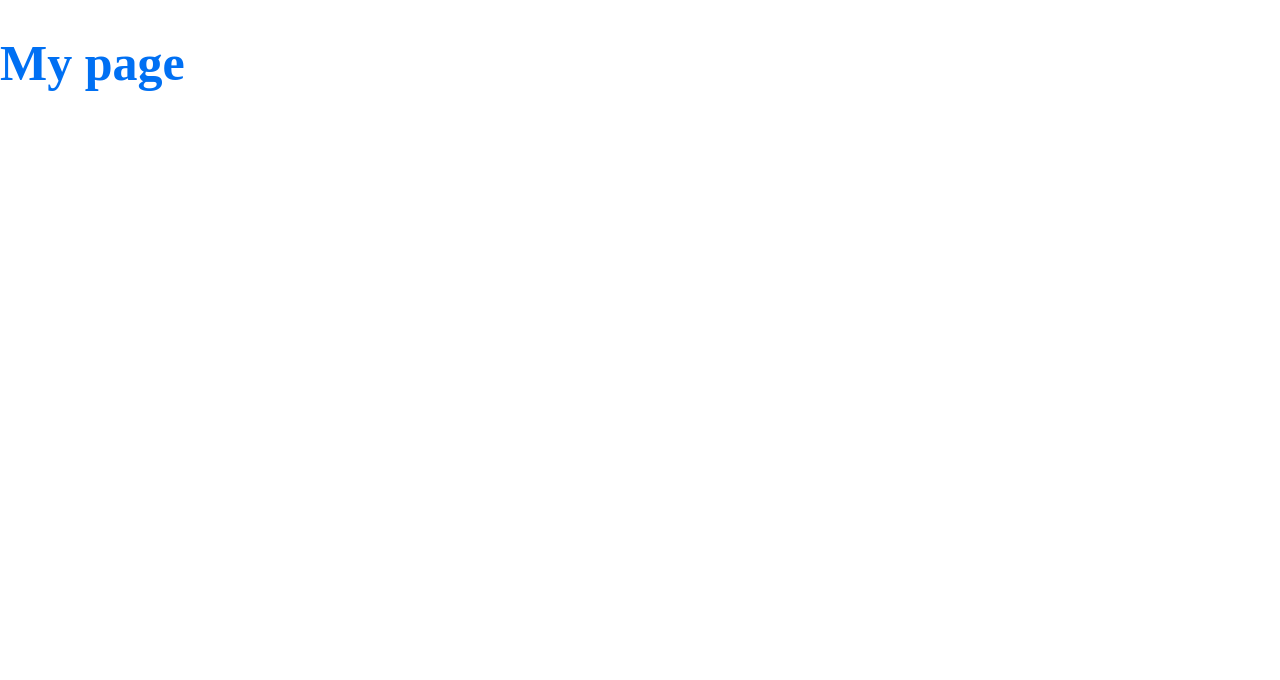
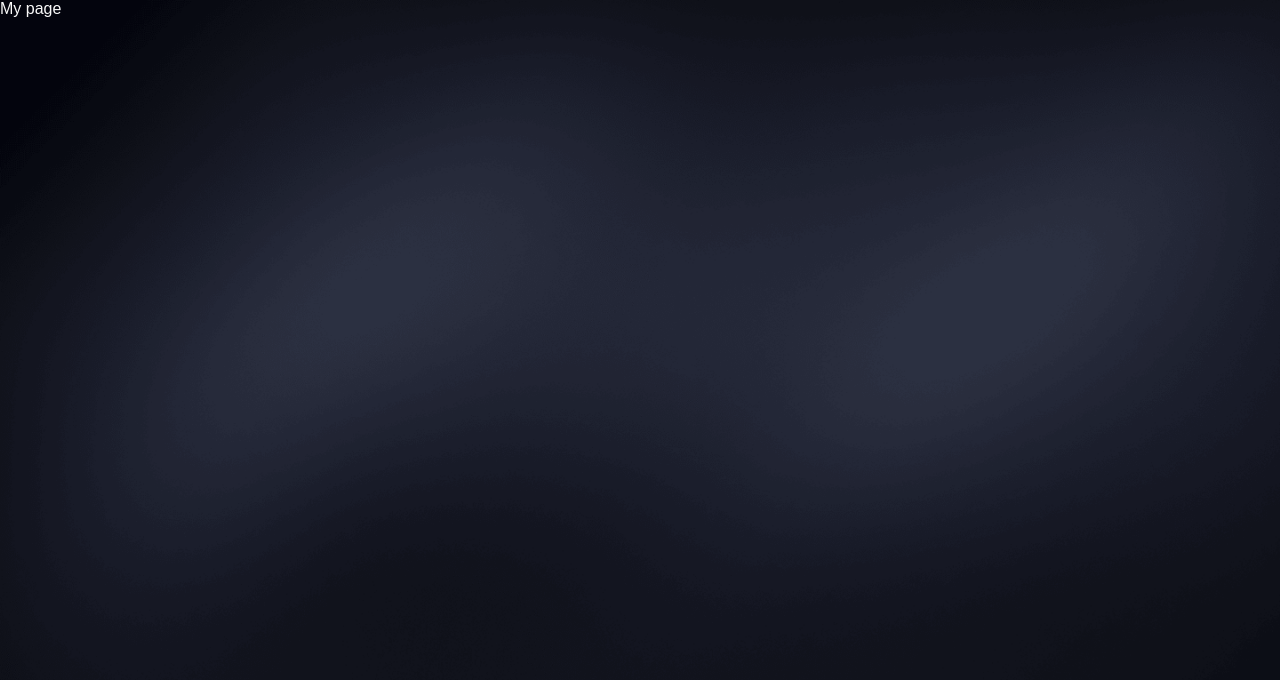
Before and after one commit to LorenaKauane/disney-clone, a Next.js app: page / in a window 1280 px wide. Shown: the top 680 px of the page. Built offline with nearby package versions, Linux system fonts and the light colour scheme.

Commit message:
Add background

```diff
--- /dev/null
+++ b/components/Main/styles.js
@@ -0,0 +1,10 @@
+import styled from "styled-components"
+
+export const Main = styled.main`
+  background: url("/images/background.png") center / cover no-repeat fixed;
+  height: 100vh;
+  top: 0;
+  width: 100%;
+  z-index: -1;
+  overflow-x: hidden;
+`
--- a/pages/_app.js
+++ b/pages/_app.js
@@ -1,26 +1,21 @@
-import { createGlobalStyle, ThemeProvider } from 'styled-components'
+import { createGlobalStyle, ThemeProvider } from "styled-components"
 
 const GlobalStyle = createGlobalStyle`
   body {
     margin: 0;
     padding: 0;
     box-sizing: border-box;
+    background-color: rgb(26, 29, 41);
+    color: #f9f9f9;
+    font-family: Avenir-Heavy, sans-serif;
   }
 `
-
-const theme = {
-  colors: {
-    primary: '#0070f3',
-  },
-}
 
 export default function App({ Component, pageProps }) {
   return (
     <>
       <GlobalStyle />
-      <ThemeProvider theme={theme}>
-        <Component {...pageProps} />
-      </ThemeProvider>
+      <Component {...pageProps} />
     </>
   )
 }
--- a/pages/index.js
+++ b/pages/index.js
@@ -1,10 +1,5 @@
-import styled from 'styled-components'
-
-const Title = styled.h1`
-  font-size: 50px;
-  color: ${({ theme }) => theme.colors.primary};
-`
+import { Main } from "../components/Main/styles"
 
 export default function Home() {
-  return <Title>My page</Title>
+  return <Main>My page</Main>
 }
```
